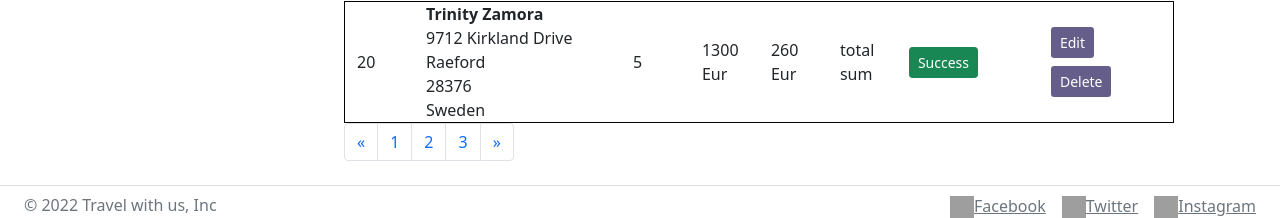
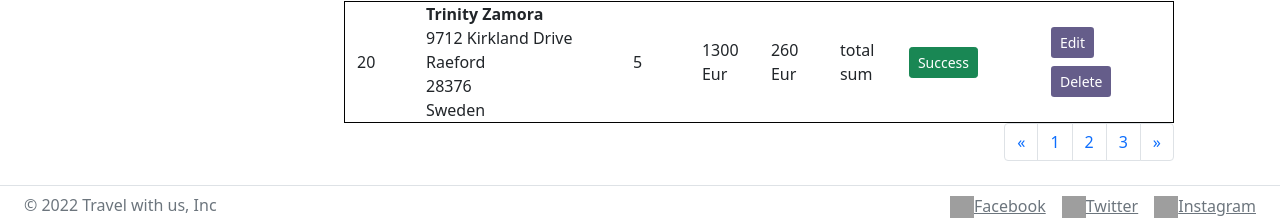
Before and after one commit to ArnitaZ/hackathon-4, a React (Create React App) app: page /orders in a window 1280 px wide. Shown: the part 2582-2800 px from the top of the page. Built offline with nearby package versions, Linux system fonts and the light colour scheme; grey boxes are pictures that could not be loaded.

Commit message:
Pagination
Position update

```diff
--- a/src/Components/Pagination.js
+++ b/src/Components/Pagination.js
@@ -4,7 +4,7 @@ function Pagination() {
   return (
     <div>
       <nav aria-label="Page navigation example">
-        <ul className="pagination">
+        <ul class="pagination justify-content-end">
           <li className="page-item">
             <Link className="page-link" to={""} aria-label="Previous">
               <span aria-hidden="true">&laquo;</span>
```
